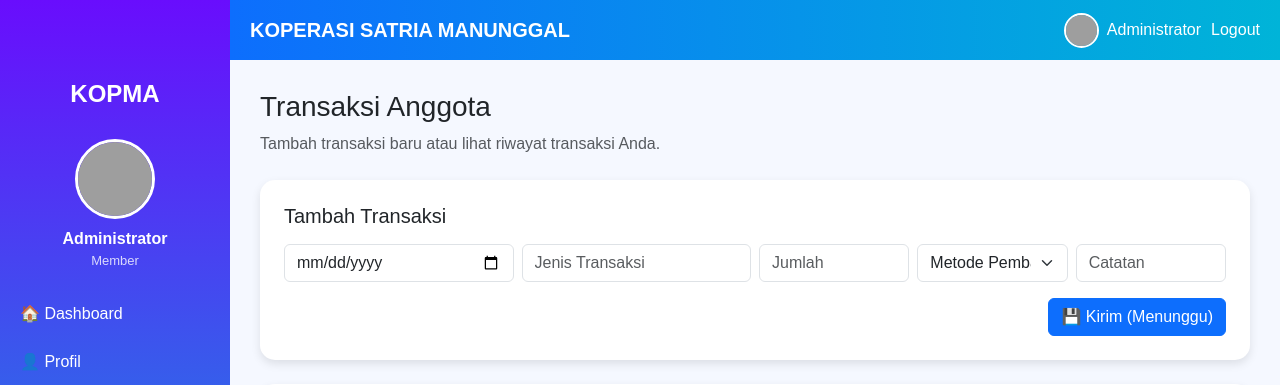
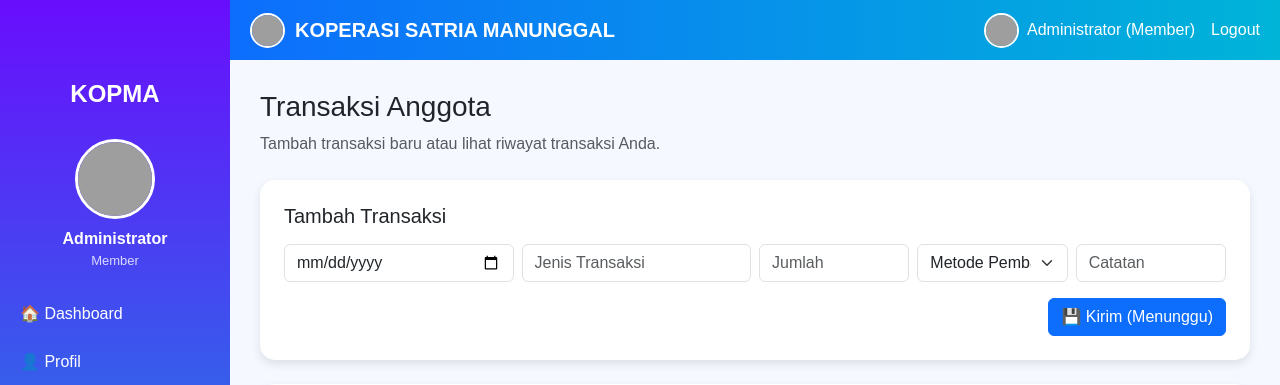
Before and after one commit to PratamaJulianSS/SistemKeuanganKopma, a PHP site: page /Member/transaksi.php in a window 1280 px wide. Shown: the top 385 px of the page. Run offline with PHP 8.4, Linux system fonts and the light colour scheme; a user stored in the database is signed in; data comes from the database, SQL or seed files in the repository; data that the repository does not hold is empty; grey boxes are pictures that could not be loaded.

Commit message:
Refactor transaksi.php for improved structure

```diff
--- a/Member/transaksi.php
+++ b/Member/transaksi.php
@@ -205,14 +205,30 @@ $list = mysqli_query($conn, "SELECT * FROM transaksi WHERE user_id=$uid ORDER BY
   </div>
 
   <!-- Header -->
-  <div class="header">
-    <h5>KOPERASI SATRIA MANUNGGAL</h5>
-    <div class="user-info">
-      <img src="<?= $user['foto'] ? '../uploads/' . $user['foto'] : '../assets/default.png' ?>" alt="Foto Profil">
-      <span><?= htmlspecialchars($name) ?></span>
-      <a href="../logout.php">Logout</a>
-    </div>
+<div class="header">
+  <div class="d-flex align-items-center">
+    <img src="../assets/logo.png"
+         style="
+            width:35px;
+            height:35px;
+            margin-right:10px;
+            border-radius:50%;
+            border: 2px solid #fff;
+            object-fit:cover;
+         ">
+    <h5 class="m-0" style="font-weight:600;">KOPERASI SATRIA MANUNGGAL</h5>
   </div>
+
+  <div class="user-info d-flex align-items-center">
+    <img src="<?= $user['foto'] ? '../uploads/' . $user['foto'] : '../assets/default.png' ?>"
+         alt="Foto Profil">
+
+    <span><?= htmlspecialchars($name) ?> (Member)</span>
+
+    <a href="../logout.php" class="text-white ms-3">Logout</a>
+  </div>
+</div>
+
 
   <!-- Main Content -->
   <div class="main-content">
```
